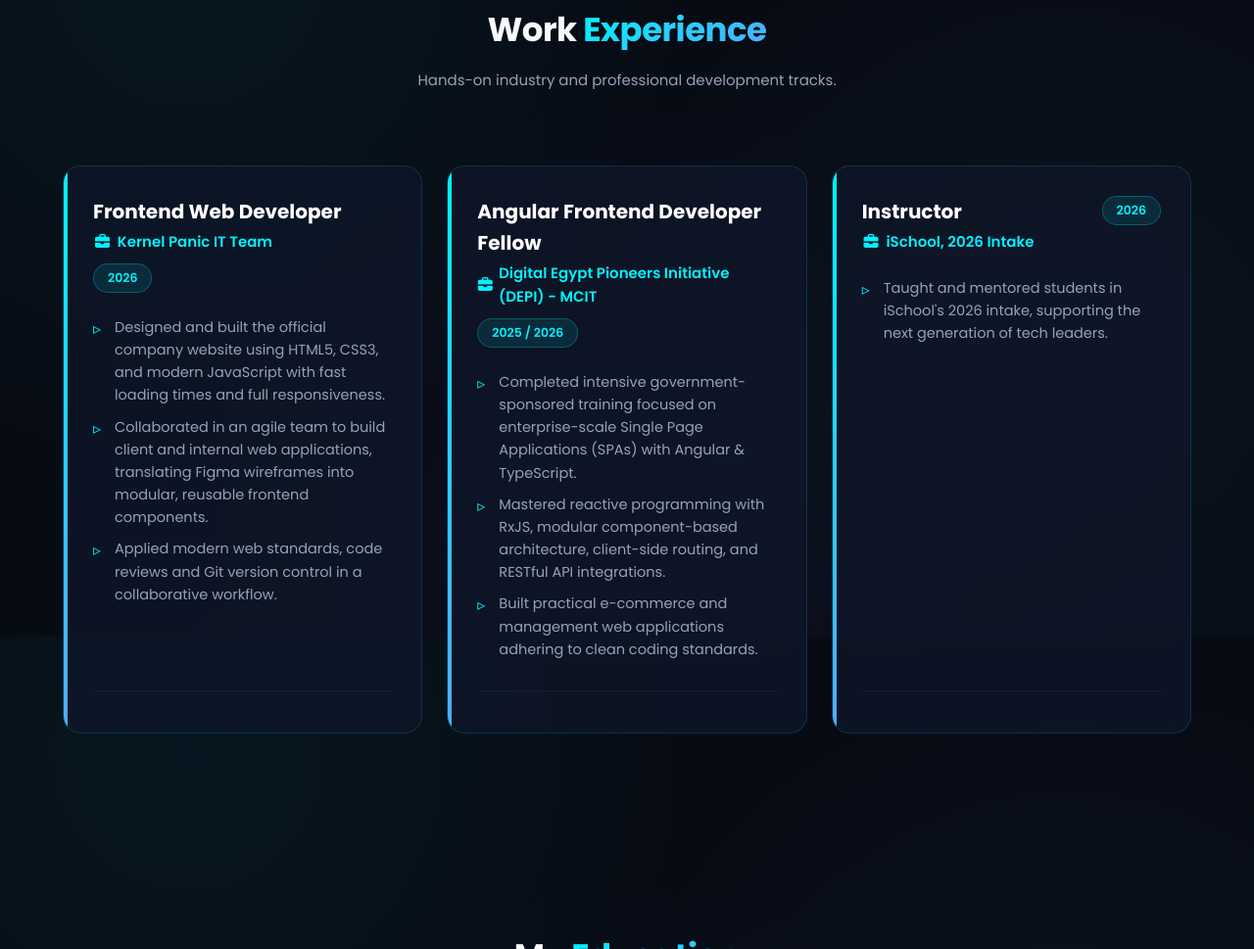
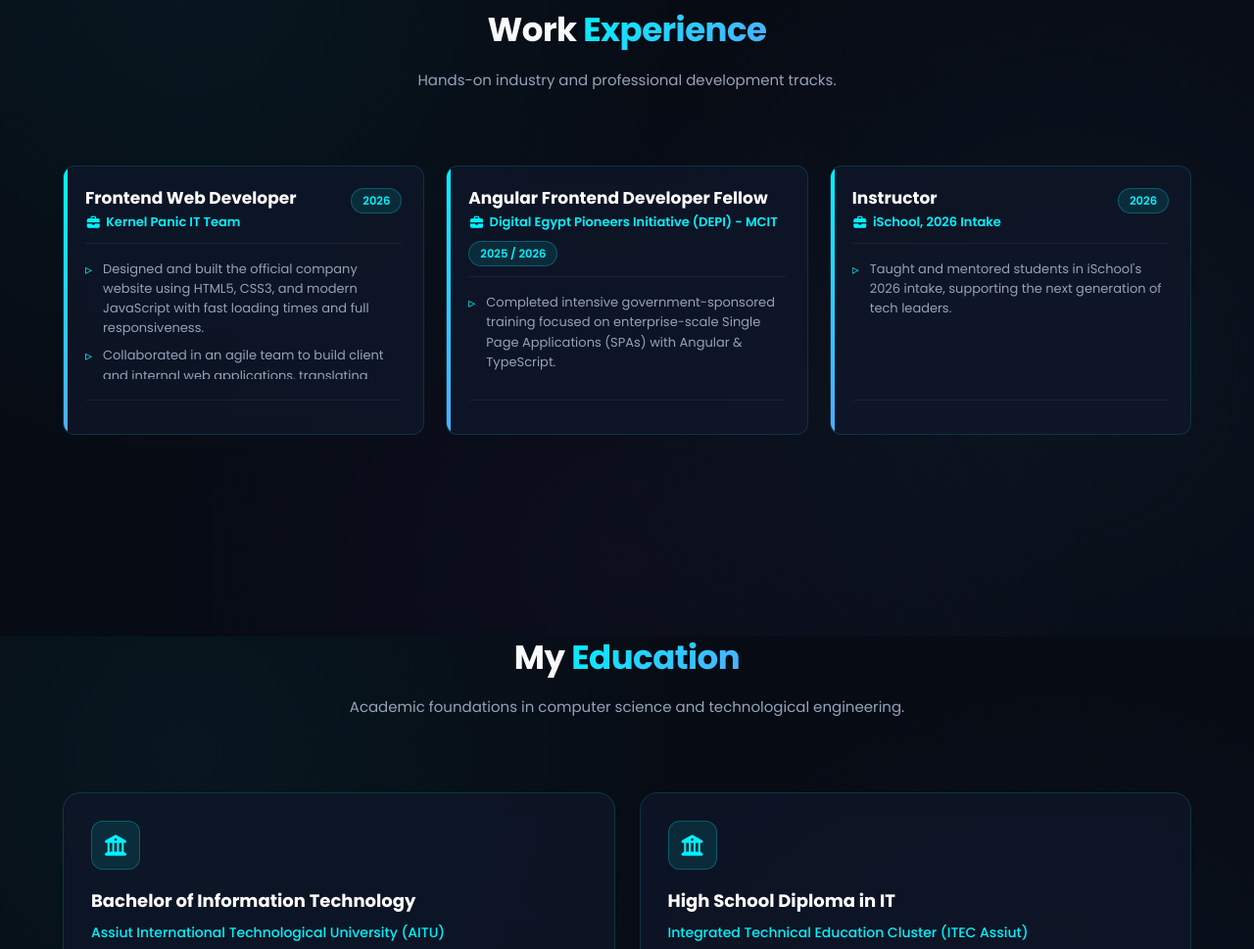
Before and after one commit to Mariem184/Portfolio, a plain HTML site: page index.html in a window 1280 px wide. Shown: the part 1750-2719 px from the top of the page at 98% size. Drawn offline with Linux system fonts and the light colour scheme.

Commit message:
style: make experience cards compact with fixed header and scrollable details

```diff
--- a/css/style.css
+++ b/css/style.css
@@ -668,8 +668,8 @@ section {
   margin: 0 auto;
   position: relative;
   display: grid;
-  grid-template-columns: repeat(auto-fit, minmax(340px, 1fr));
-  gap: 25px;
+  grid-template-columns: repeat(auto-fit, minmax(300px, 1fr));
+  gap: 22px;
   align-items: stretch;
 }
 
@@ -677,14 +677,14 @@ section {
   background: var(--bg-card);
   backdrop-filter: blur(12px);
   border: 1px solid var(--border-color);
-  border-radius: var(--radius-lg);
-  padding: 30px;
+  border-radius: var(--radius-md);
+  padding: 22px;
   transition: var(--transition);
   position: relative;
   overflow: hidden;
   display: flex;
   flex-direction: column;
-  height: 100%;
+  height: 275px; /* Compact card height */
 }
 
 .experience-card::before {
@@ -699,8 +699,8 @@ section {
 
 .experience-card:hover {
   border-color: var(--cyan-primary);
-  transform: translateY(-3px);
-  box-shadow: 0 10px 30px rgba(0, 0, 0, 0.4);
+  transform: translateY(-4px);
+  box-shadow: 0 12px 30px rgba(0, 0, 0, 0.5), 0 0 20px var(--cyan-glow);
 }
 
 .exp-header {
@@ -708,52 +708,75 @@ section {
   justify-content: space-between;
   align-items: flex-start;
   flex-wrap: wrap;
-  gap: 10px;
-  margin-bottom: 14px;
+  gap: 8px;
+  margin-bottom: 12px;
+  padding-bottom: 10px;
+  border-bottom: 1px solid rgba(255, 255, 255, 0.06);
+  flex-shrink: 0; /* Keeps top header fixed and non-scrollable */
 }
 
 .exp-role {
-  font-size: 20px;
+  font-size: 17px;
   font-weight: 700;
   color: #fff;
+  line-height: 1.25;
 }
 
 .exp-company {
-  font-size: 15px;
+  font-size: 13px;
   color: var(--cyan-primary);
   font-weight: 600;
   display: flex;
   align-items: center;
-  gap: 6px;
-  margin-top: 3px;
+  gap: 5px;
+  margin-top: 4px;
 }
 
 .exp-date {
-  font-size: 12.5px;
+  font-size: 11.5px;
   font-weight: 600;
-  padding: 4px 14px;
+  padding: 3px 11px;
   background: rgba(0, 242, 254, 0.1);
   border: 1px solid rgba(0, 242, 254, 0.25);
   border-radius: 20px;
   color: var(--cyan-primary);
+  white-space: nowrap;
 }
 
 .exp-bullets {
   list-style: none;
   display: flex;
   flex-direction: column;
-  gap: 9px;
-  margin-top: 10px;
+  gap: 8px;
+  margin-top: 4px;
   flex: 1;
-  margin-bottom: 15px;
+  overflow-y: auto; /* Details scrollable */
+  padding-right: 6px;
+  margin-bottom: 6px;
+}
+
+/* Sleek custom scrollbar for details */
+.exp-bullets::-webkit-scrollbar {
+  width: 4px;
+}
+.exp-bullets::-webkit-scrollbar-track {
+  background: rgba(255, 255, 255, 0.02);
+  border-radius: 4px;
+}
+.exp-bullets::-webkit-scrollbar-thumb {
+  background: rgba(0, 242, 254, 0.35);
+  border-radius: 4px;
+}
+.exp-bullets::-webkit-scrollbar-thumb:hover {
+  background: var(--cyan-primary);
 }
 
 .exp-bullets li {
   position: relative;
-  padding-left: 22px;
+  padding-left: 18px;
   color: var(--text-muted);
-  font-size: 14.5px;
-  line-height: 1.6;
+  font-size: 13px;
+  line-height: 1.55;
 }
 
 .exp-bullets li::before {
@@ -761,7 +784,7 @@ section {
   position: absolute;
   left: 0;
   color: var(--cyan-primary);
-  font-size: 16px;
+  font-size: 14px;
 }
 
 /* ================= EDUCATION SECTION ================= */
```
